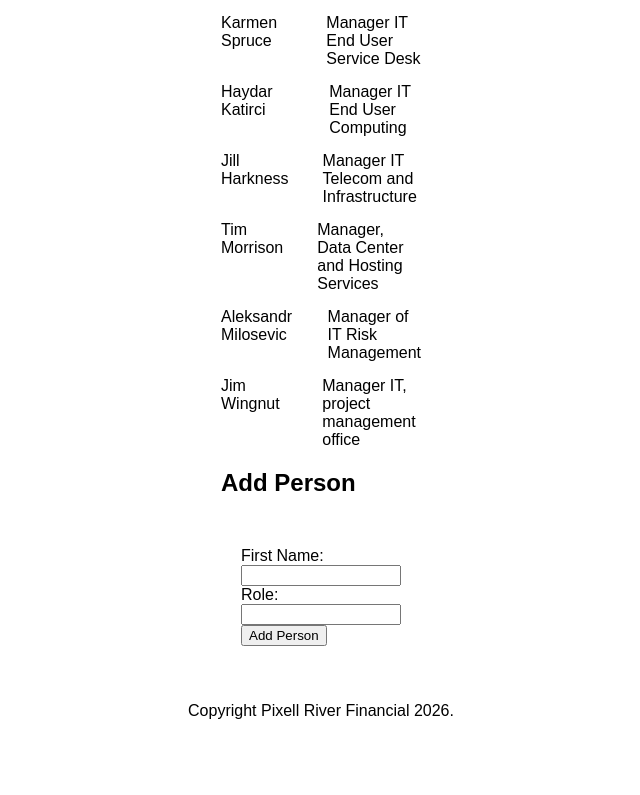
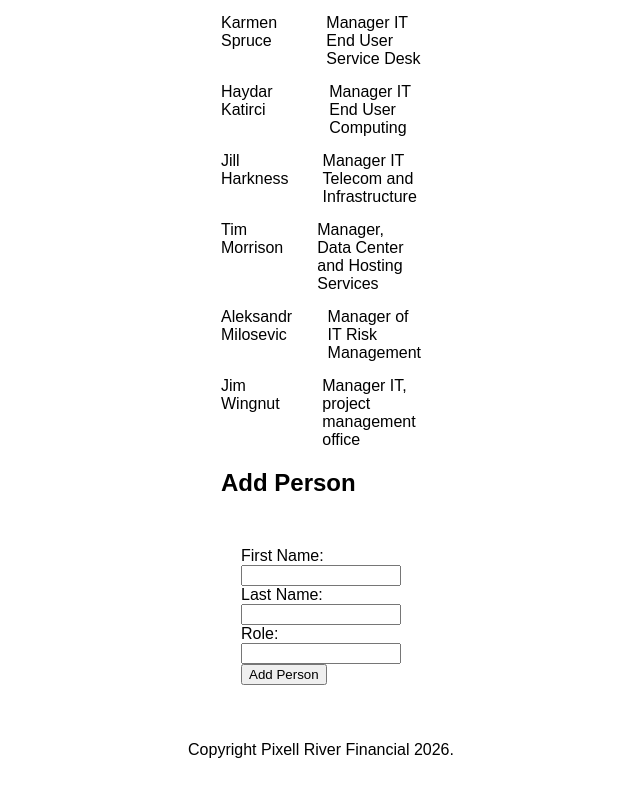
Before and after one commit to IvanBanal/COMP-4002-Full-Stack-Development-Labs, a React (Vite) app: page /organization in a window 1280 px wide. Shown: the part 2610-3405 px from the top of the page, without its empty margins (319-959 px from the left). Before the commit the page ends 3366 px from the top, so only its background shows below. Built offline with nearby package versions, Linux system fonts and the light colour scheme.

Commit message:
Fixing firstName bug and adding lastName input.

```diff
--- a/src/components/AddRoleForm/AddRoleForm.tsx
+++ b/src/components/AddRoleForm/AddRoleForm.tsx
@@ -26,6 +26,20 @@
                         id="personFirstName"
                         type="text"
                         value={firstName.value}
+                        onChange={(event) => {
+                            firstName.setValue(event.target.value);
+                            firstName.setMessage("");
+                            setError("");
+                        }}
+                    />
+                </div>
+
+                <div>
+                    <label htmlFor="personLastName">Last Name:</label>
+                    <input
+                        id="personLastName"
+                        type="text"
+                        value={lastName.value}
                         onChange={(event) => {
                             lastName.setValue(event.target.value);
                             lastName.setMessage("");
```
